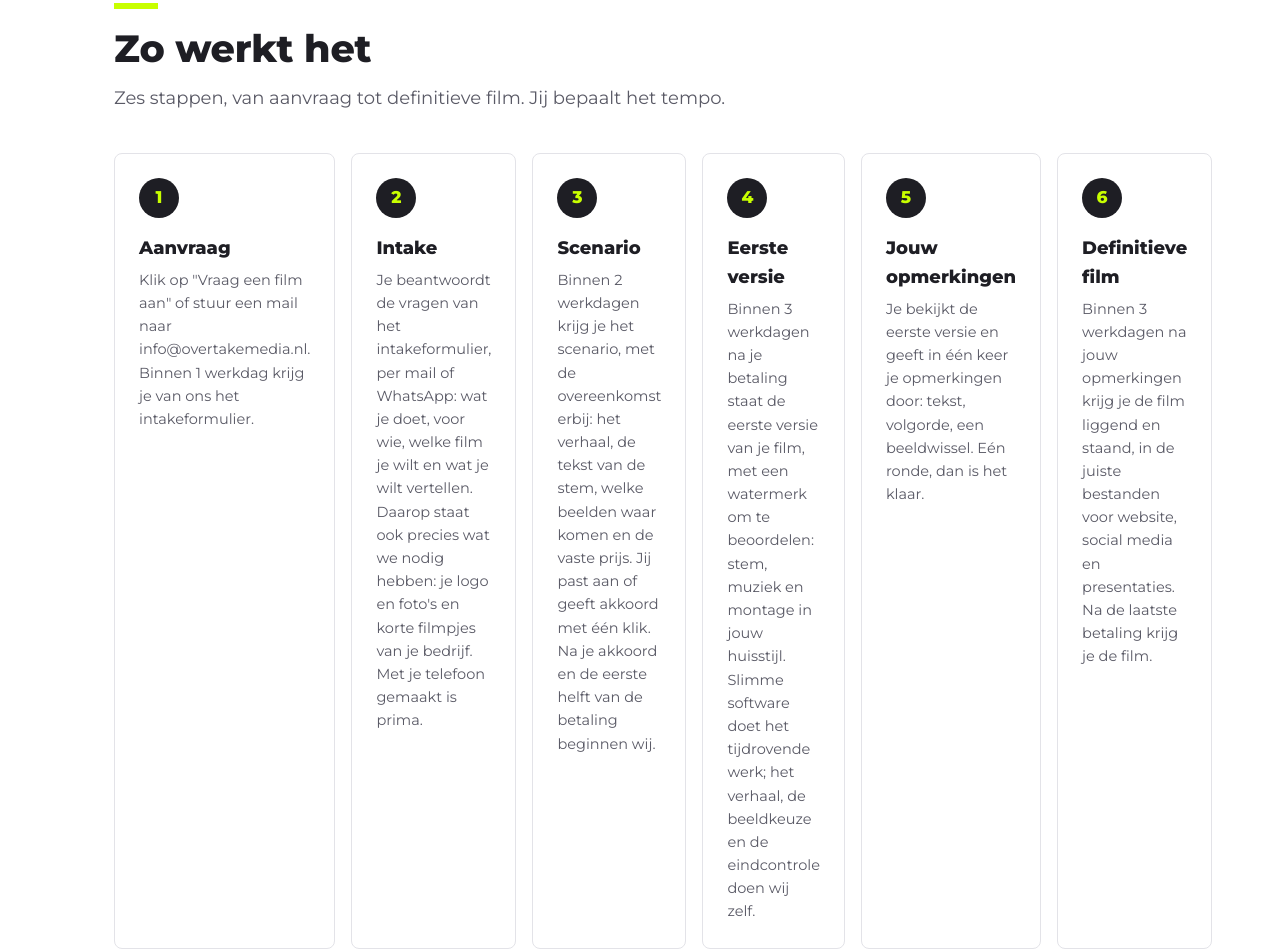
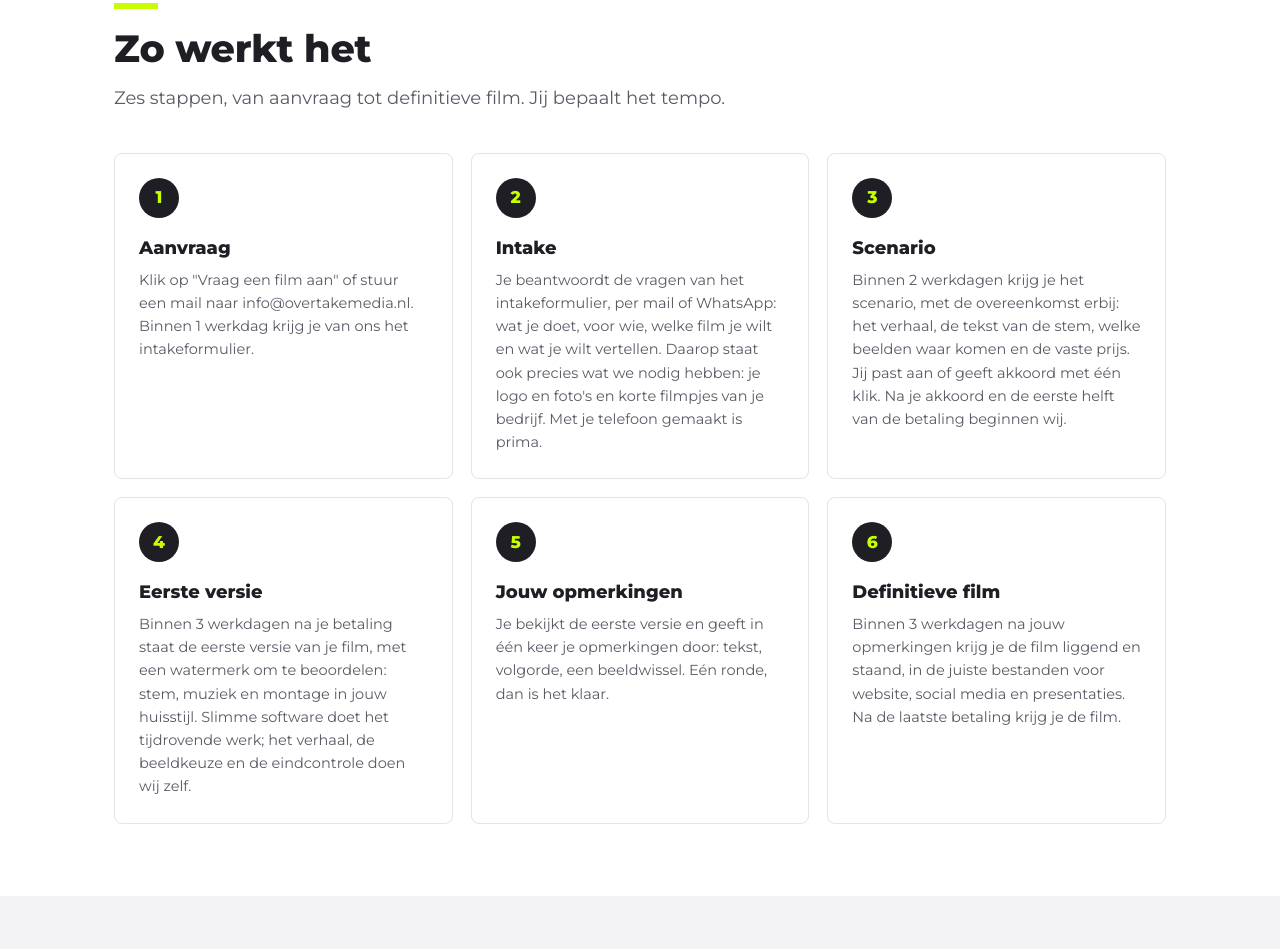
Before and after one commit to dowolar2025-ctrl/overtakemedia.nl, a plain HTML site: page index.html in a window 1280 px wide. Shown: the part 4819-5768 px from the top of the page. Drawn offline with Linux system fonts and the light colour scheme.

Commit message:
Stappen in twee rijen van drie
Co-Authored-By: Claude Fable 5.1 <noreply@anthropic.com>

```diff
--- a/index.html
+++ b/index.html
@@ -93,7 +93,7 @@
   .bron { margin-top:14px; font-size:13px; color:var(--tekst2); }
 
   /* werkwijze */
-  .stappen { display:grid; grid-template-columns:repeat(6, 1fr); gap:16px; margin-top:40px; counter-reset:stap; }
+  .stappen { display:grid; grid-template-columns:repeat(3, 1fr); gap:18px; margin-top:40px; counter-reset:stap; }
   .stap { background:var(--wit); padding:24px; border-radius:8px; border:1px solid var(--lijn); }
   .stap::before { counter-increment:stap; content:counter(stap); display:inline-flex; width:40px; height:40px; align-items:center; justify-content:center; background:var(--antraciet); color:var(--limoen); font-weight:800; border-radius:50%; margin-bottom:16px; }
   .stap h3 { font-weight:800; font-size:18px; margin-bottom:6px; }
@@ -121,9 +121,6 @@
 
   .omhoog { position:fixed; right:24px; bottom:24px; width:64px; height:64px; border-radius:50%; background:var(--limoen); color:var(--antraciet); display:flex; align-items:center; justify-content:center; font-weight:800; font-size:30px; text-decoration:none; box-shadow:0 6px 20px rgba(0,0,0,0.25); opacity:0; pointer-events:none; transition:opacity .25s; z-index:40; }
   .omhoog.zichtbaar { opacity:1; pointer-events:auto; }
-  @media (max-width:1100px) {
-    .stappen { grid-template-columns:1fr 1fr 1fr; }
-  }
   @media (max-width:860px) {
     .hero { padding:44px 16px 56px; }
     .feiten .wrap { grid-template-columns:1fr; }
```
